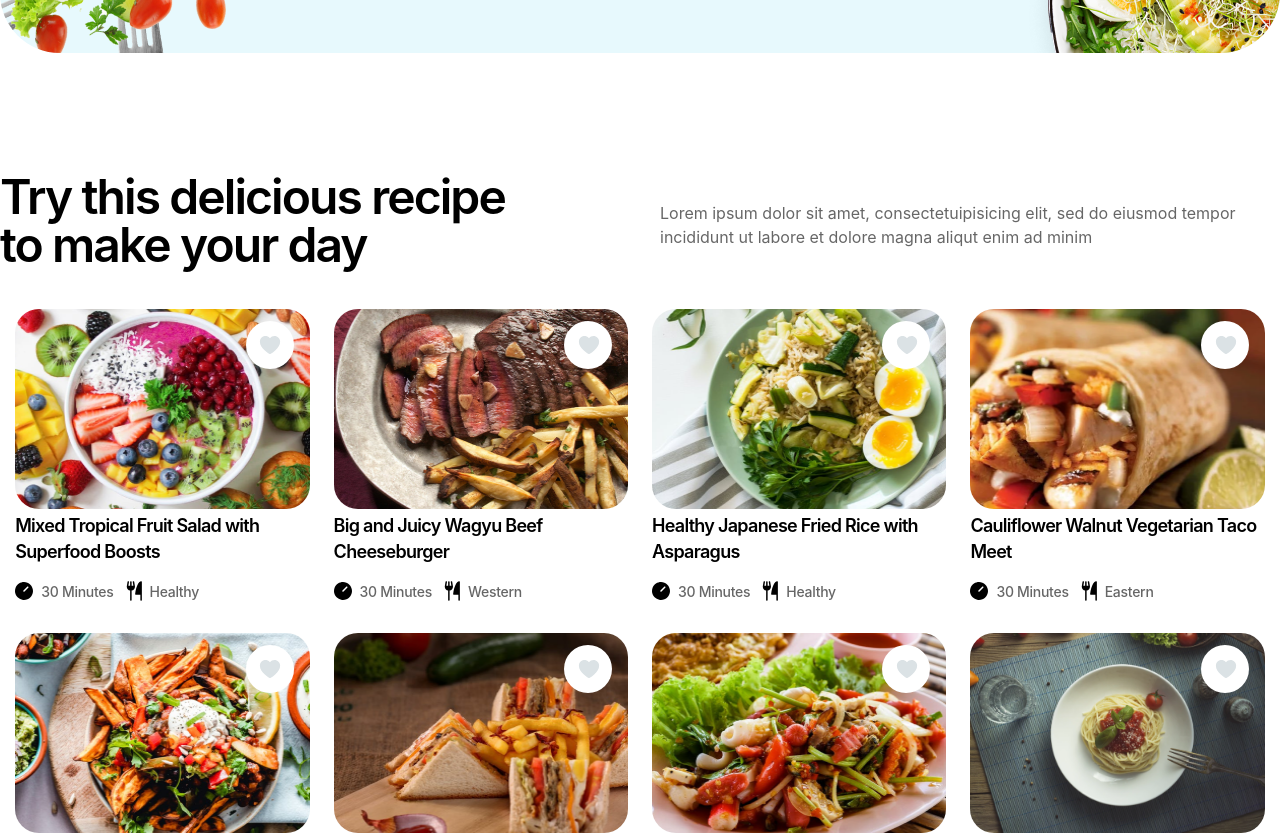
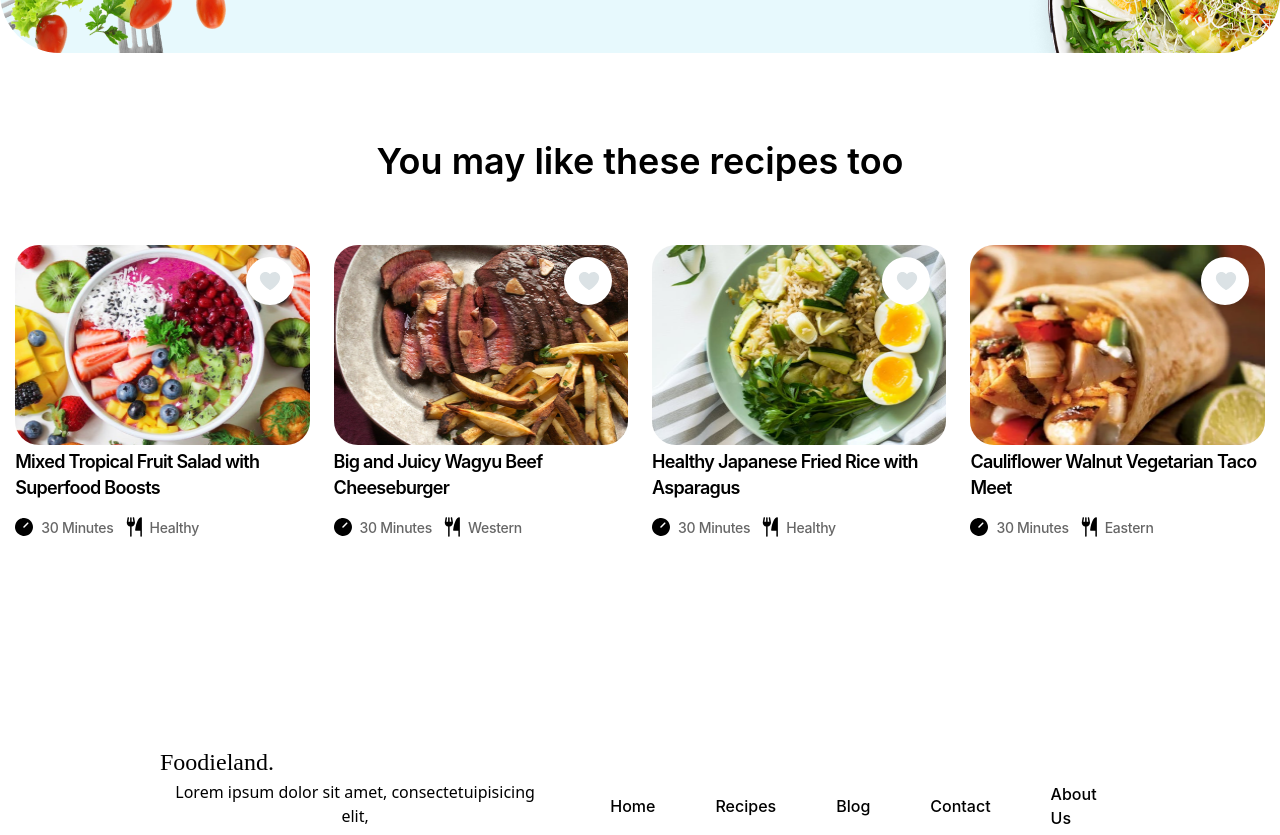
Before and after one commit to foodieland-project/foodieland-frontend, a React (Create React App) app: page /contact in a window 1280 px wide. Shown: the part 1500-2335 px from the top of the page. Built offline with nearby package versions, Linux system fonts and the light colour scheme.

Commit message:
recommended recipes replaced in contact page

```diff
--- a/src/components/Pages/contact/index.jsx
+++ b/src/components/Pages/contact/index.jsx
@@ -1,16 +1,16 @@
-import React from 'react'
-import ContactSection from '../../BasicComponents/contact/index';
-import SubscribeCard from '../../BasicComponents/subscribeCard/index';
-import MoreRecipe from '../../BasicComponents/moreRecipe/index';
+import React from "react";
+import ContactSection from "../../BasicComponents/contact/index";
+import SubscribeCard from "../../BasicComponents/subscribeCard/index";
+import RecoommendedRecipes from "../../BasicComponents/recommendedRecipes/index";
 
 const Contact = () => {
   return (
-      <>
+    <>
       <ContactSection />
       <SubscribeCard />
-      <MoreRecipe />
-      </>
-  )
-}
+      <RecoommendedRecipes />
+    </>
+  );
+};
 
-export default Contact
+export default Contact;
```
